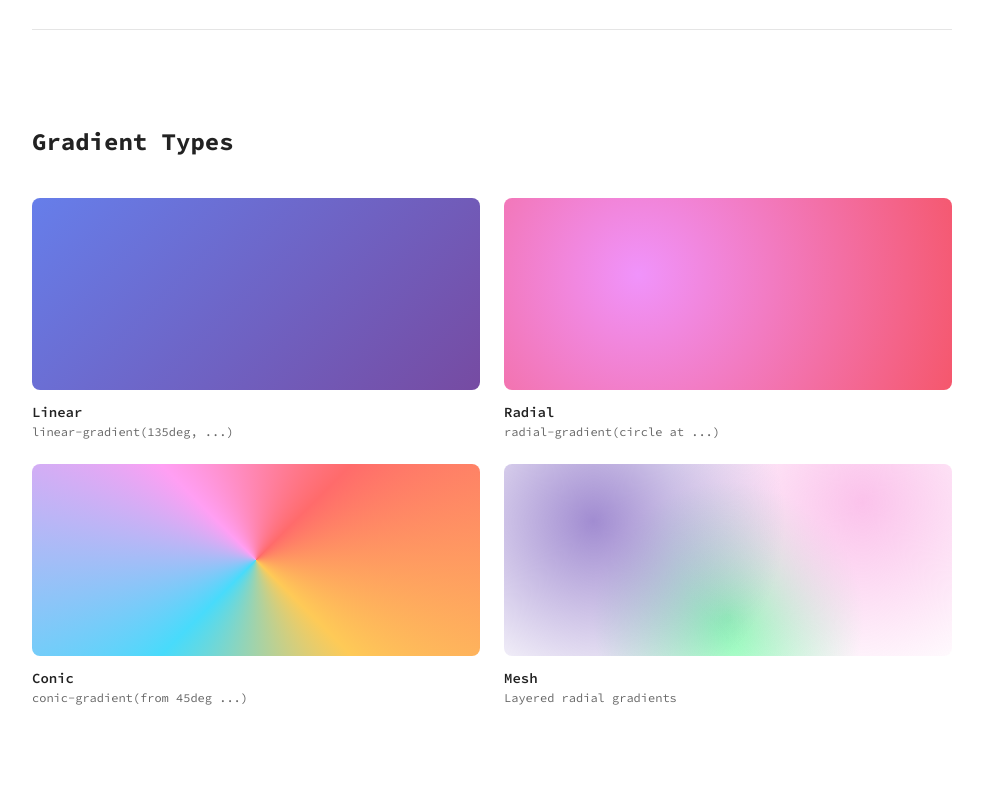
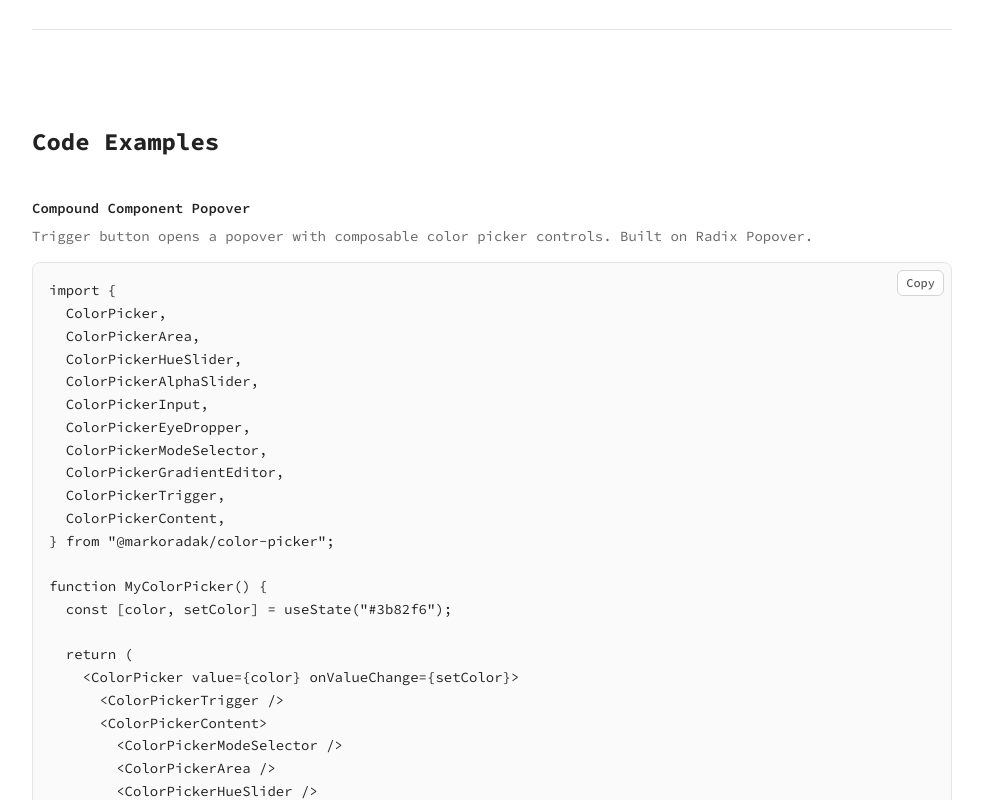
Before and after one commit to markoradak/color-picker, a Next.js app in the folder apps/web/: page / in a window 1280 px wide. Shown: the part 3060-3860 px from the top of the page, without its empty margins (148-1131 px from the left). Built offline with nearby package versions, Linux system fonts and the light colour scheme.

Commit message:
Refactor code structure for improved readability and maintainability

```diff
--- a/apps/web/app/page.tsx
+++ b/apps/web/app/page.tsx
@@ -144,32 +144,6 @@ const FEATURES = [
   },
 ];
 
-const GRADIENT_TYPES = [
-  {
-    label: "Linear",
-    css: "linear-gradient(135deg, #667eea 0%, #764ba2 100%)",
-    syntax: "linear-gradient(135deg, ...)",
-  },
-  {
-    label: "Radial",
-    css: "radial-gradient(circle at 30% 40%, #f093fb 0%, #f5576c 100%)",
-    syntax: "radial-gradient(circle at ...)",
-  },
-  {
-    label: "Conic",
-    css: "conic-gradient(from 45deg at 50% 50%, #ff6b6b, #feca57, #48dbfb, #ff9ff3, #ff6b6b)",
-    syntax: "conic-gradient(from 45deg ...)",
-  },
-  {
-    label: "Mesh",
-    css: [
-      "radial-gradient(circle at 20% 30%, #a18cd1 0%, transparent 50%)",
-      "radial-gradient(circle at 80% 20%, #fbc2eb 0%, transparent 50%)",
-      "radial-gradient(circle at 50% 80%, #84fab0 0%, transparent 50%)",
-    ].join(", "),
-    syntax: "Layered radial gradients",
-  },
-];
 
 const API_COMPONENTS = [
   { name: "ColorPicker", description: "Root provider and context" },
@@ -258,24 +232,6 @@ export default function Home() {
               <p className="mt-1 text-sm leading-relaxed text-[#666]">
                 {feature.description}
               </p>
-            </div>
-          ))}
-        </div>
-      </section>
-
-      {/* Gradient Types */}
-      <hr className="border-[#e5e5e5] dark:border-[#2a2a2a]" />
-      <section className="py-16 sm:py-24">
-        <h2 className="mb-10 text-xl font-bold sm:text-2xl">Gradient Types</h2>
-        <div className="grid gap-6 sm:grid-cols-2">
-          {GRADIENT_TYPES.map((g) => (
-            <div key={g.label}>
-              <div
-                className="h-48 rounded-lg"
-                style={{ background: g.css }}
-              />
-              <p className="mt-3 text-sm font-semibold">{g.label}</p>
-              <p className="mt-0.5 text-xs text-[#666]">{g.syntax}</p>
             </div>
           ))}
         </div>
```
Also changed, not shown: 1 other file (tests, documents, lock files or other folders).
